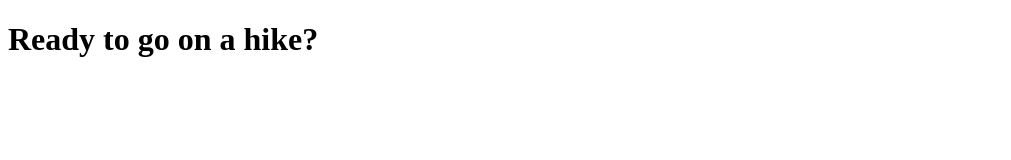
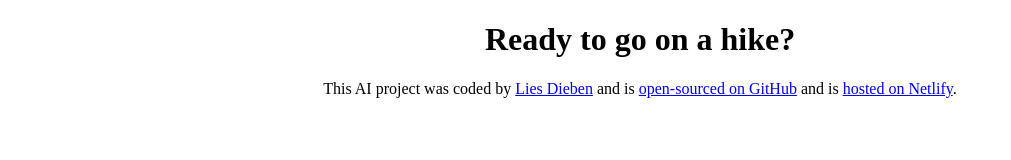
Before and after one commit to dielies/hike-suggestion-generator, a plain HTML site: page index.html in a window 1280 px wide. Shown: the whole page, without its empty margins (0-1011 px from the left). Drawn offline with Linux system fonts and the light colour scheme.

Commit message:
added footer

```diff
--- a/index.html
+++ b/index.html
@@ -11,6 +11,14 @@
 <body>
     <h1>Ready to go on a hike?</h1>
 
+    <footer>
+        This AI project was coded by
+        <a href="https://github.com/dielies" target="_blank">Lies Dieben</a>
+        and is
+        <a href="https://github.com/dielies/hike-suggestion-generator" target="_blank">open-sourced on GitHub</a>
+        and is <a href="https://hike-suggestion-generator.netlify.app/" target="_blank">hosted on Netlify</a>.
+    </footer>
+
     <script src="src/index.js"></script>
 </body>
 
--- a/src/style.css
+++ b/src/style.css
@@ -0,0 +1,3 @@
+body {
+  text-align: center;
+}
```
